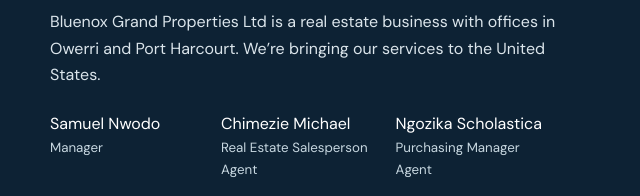
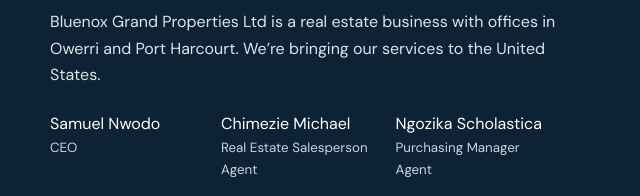
Before and after one commit to kadibiax7/bluenox-properties, a plain HTML site: page index.html in a window 1280 px wide. Shown: the part 2220-2416 px from the top of the page, 0-640 px from the left. Drawn offline with Linux system fonts and the light colour scheme.

Commit message:
Set Samuel Nwodo title to CEO and confirm team roles

```diff
--- a/index.html
+++ b/index.html
@@ -33,7 +33,7 @@
 </div></section>
 <section class="section dark" id="about"><div class="wrap split">
 <div><p class="eyebrow">Who we are</p><h2>Founded in Nigeria.</h2><p>Bluenox Grand Properties Ltd is a real estate business with offices in Owerri and Port Harcourt. We’re bringing our services to the United States.</p>
-<ul class="team"><li>Samuel Nwodo<small>Manager</small></li><li>Chimezie Michael<small>Real Estate Salesperson<br>Agent</small></li><li>Ngozika Scholastica<small>Purchasing Manager<br>Agent</small></li><li>Bright N.<small>Project Manager / Architect</small></li></ul></div>
+<ul class="team"><li>Samuel Nwodo<small>CEO</small></li><li>Chimezie Michael<small>Real Estate Salesperson<br>Agent</small></li><li>Ngozika Scholastica<small>Purchasing Manager<br>Agent</small></li><li>Bright N.<small>Project Manager / Architect</small></li></ul></div>
 <div><p class="eyebrow">Selling with Bluenox</p>
 <details open><summary>Consultation and appraisal</summary><p>We learn what you want to achieve, review the property, and discuss its estimated market value.</p></details>
 <details><summary>Marketing and viewings</summary><p>We prepare the property presentation, market it, and coordinate viewings.</p></details>
```
